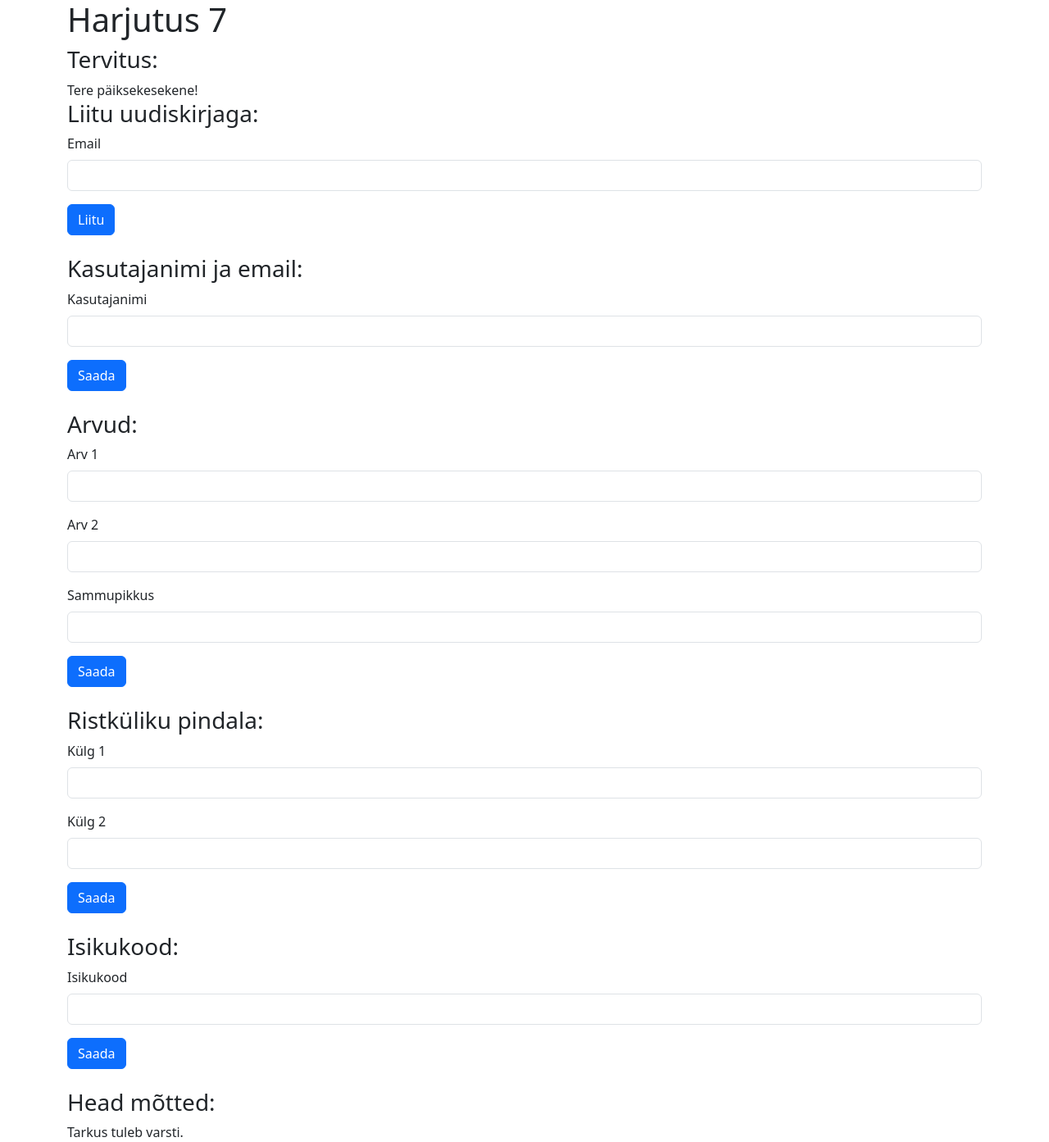
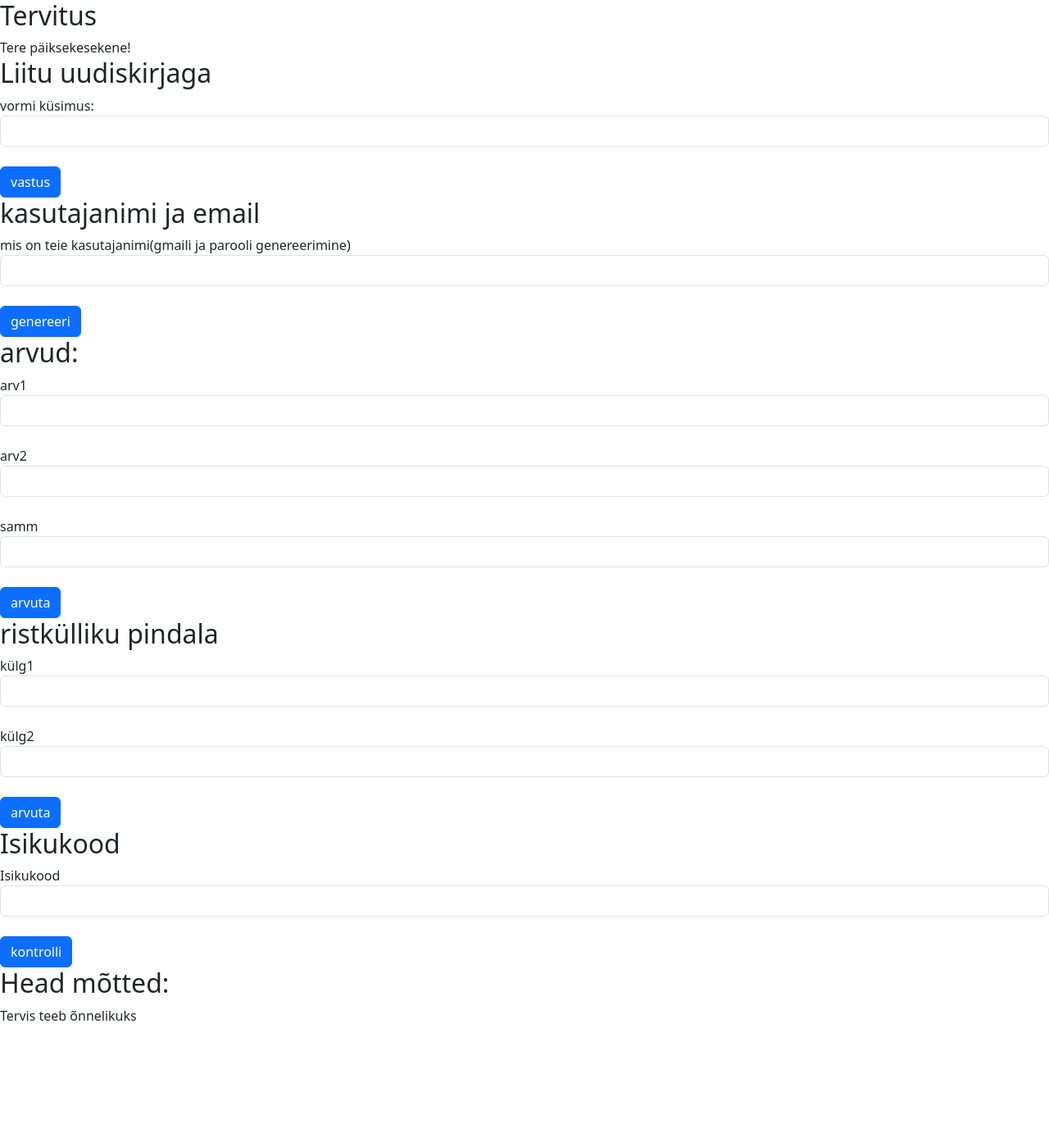
Before and after one commit to AlariLaine/php, a PHP site: page /php7.php in a window 1280 px wide. Shown: the whole page at 82% size. After the commit the page ends 1245 px from the top, so only its background shows below. Run offline with PHP 8.4, Linux system fonts and the light colour scheme.

Commit message:
NÜÜÜÜÜÜÜD

```diff
--- a/index.php
+++ b/index.php
@@ -16,7 +16,9 @@
      </header>
       <nav>
         <ul>
-            <li><a href="php1-3.php">Ylesanne 1-3</a></li>
+            <li><a href="php1.php">Ylesanne 1</a></li>
+            <li><a href="php2.php">Ylesanne 2</a></li>
+            <li><a href="php3.php">Ylesanne 3</a></li>
             <li><a href="php4.php">Ylesanne 4</a></li>
             <li><a href="php5.php">Ylesanne 5</a></li>
             <li><a href="php6.php">Ylesanne 6</a></li>
--- a/php7.php
+++ b/php7.php
@@ -1,179 +1,152 @@
 <!--Alari Laine
 16.05.2025 -->
 
-<!DOCTYPE html>
-<html lang="et">
+<!doctype html>
+<html lang="en">
   <head>
-    <meta charset="UTF-8">
+    <meta charset="utf-8">
     <meta name="viewport" content="width=device-width, initial-scale=1">
-    <title>Harjutus 7</title>
+    <title>funktsioonid</title>
     <link href="https://cdn.jsdelivr.net/npm/bootstrap@5.3.3/dist/css/bootstrap.min.css" rel="stylesheet" integrity="sha384-QWTKZyjpPEjISv5WaRU9OFeRpok6YctnYmDr5pNlyT2bRjXh0JMhjY6hW+ALEwIH" crossorigin="anonymous">
   </head>
   <body>
-    <div class="container">
-        <h1>Harjutus 7</h1>
-        <h3>Tervitus:</h3>
   <?php
-            function tervitus() {
+
+echo "<h2>Tervitus</h2>";
+function tervita(){
     echo "Tere päiksekesekene!";
 }
-            tervitus();
+tervita();
+
+echo "<h2>Liitu uudiskirjaga</h2>";
+
+function vorm(){
+    echo '<form method="get">';
+    echo 'vormi küsimus: <input type="text" name="vastus" class="form-control"><br>';
+    echo '<input type="submit" value="vastus" class="btn btn-primary"><br>';
+    echo '</form>';
+}
+
+vorm();
+
+echo "<h2>kasutajanimi ja email</h2>";
 ?>
+<form method="get">
+    mis on teie kasutajanimi(gmaili ja parooli genereerimine) <input type="text" name="kasutajanimi" class="form-control"><br>
+    <input type="submit" value="genereeri" class="btn btn-primary"><br>
+</form>
 
-        <br>
-        <h3>Liitu uudiskirjaga:</h3>
 <?php
-            function uudiskiri() {
-                return '<form action="" method="post">
-                    <div class="mb-3">
-                        <label class="form-label">Email</label>
-                        <input type="email" class="form-control">
-                    </div>
-                    <button type="submit" class="btn btn-primary">Liitu</button>
-                </form>';
-            }
-            echo uudiskiri();
-        ?>
+if (isset($_GET['kasutajanimi'])) {
+    $kasutaja = $_GET['kasutajanimi'];
+    function gmail($kasutaja){
+        return strtolower($kasutaja) . '@gmail.com';
+        echo "<h2>Teie email:</h2>";
+    echo gmail($kasutaja);
 
-        <br>
-        <h3>Kasutajanimi ja email:</h3>
-        <form action="" method="get">
-                <div class="mb-3">
-                    <label class="form-label">Kasutajanimi</label>
-                    <input type="text" class="form-control" name="kasutaja">
-                </div>
-                <button type="submit" class="btn btn-primary">Saada</button>
-            </form>
-        <?php
-            function kasutaja($kas_nimi) {
-                $kas_nimi = strtolower($kas_nimi);
-                $kas_email = "$kas_nimi@hkhk.edu.ee";
-                $kood = substr(str_shuffle("0123456789abcdefghijklmnopqrstuvwxyz"), 0, 7);
-                echo "Kasutajanimi: $kas_nimi<br>";
-                echo "Email: $kas_email<br>";
-                echo "Kood: $kood";
-            }
-            if (isset($_GET['kasutaja'])) {
-                kasutaja($_GET['kasutaja']);
-            }
-        ?>
-
-        <br>
-        <h3>Arvud:</h3>
-        <form action="" method="get">
-            <div class="mb-3">
-                <label class="form-label">Arv 1</label>
-                <input type="number" class="form-control" name="arv1">
-            </div>
-            <div class="mb-3">
-                <label class="form-label">Arv 2</label>
-                <input type="number" class="form-control" name="arv2">
-            </div>
-            <div class="mb-3">
-                <label class="form-label">Sammupikkus</label>
-                <input type="number" class="form-control" name="samm">
-            </div>
-            <button type="submit" class="btn btn-primary">Saada</button>
-        </form>
-        <?php
-            function arvud($arv1, $arv2, $samm) {
-                for ($arv = $arv1; $arv <= $arv2; $arv += $samm) {
-                    echo "$arv ";
-                    echo ", ";
-                }
+    echo "<h2>Teie kood:</h2>";
+    echo substr(uniqid(), -7);
 
     }
 
-            if (isset($_GET['arv1'], $_GET['arv2'], $_GET['samm'])) {
+ echo gmail($kasutaja);
+}
+
+echo "<h2>arvud:</h2>";
+?>
+<form method="get">
+    arv1 <input type="number" name="arv1" class="form-control"><br>
+    arv2 <input type="number" name="arv2" class="form-control"><br>
+    samm <input type="number" name="samm" class="form-control"><br>
+    <input type="submit" value="arvuta" class="btn btn-primary"><br>
+    <?php
+if (isset($_GET['arv1']) && isset($_GET['arv2']) && isset($_GET['samm']) && !empty($_GET['arv1']) && !empty($_GET['arv2']) && !empty($_GET['samm'])) {
     $arv1 = $_GET['arv1'];
     $arv2 = $_GET['arv2'];
     $samm = $_GET['samm'];
+
+    function arvud($arv1, $arv2, $samm){
+        echo "Arvud:<br>";
+        for($i = $arv1; $i <= $arv2; $i++){
+            if ($i % $samm == 0) {
+                echo $i . ", ";
+            }
+        }
+    }
+
     arvud($arv1, $arv2, $samm);
 }
+
+echo "<h2>ristkülliku pindala</h2>";
 ?>
-
-        <br>
-        <h3>Ristküliku pindala:</h3>
-        <form action="" method="get">
-            <div class="mb-3">
-                <label class="form-label">Külg 1</label>
-                <input type="number" class="form-control" name="kulg1">
-            </div>
-            <div class="mb-3">
-                <label class="form-label">Külg 2</label>
-                <input type="number" class="form-control" name="kulg2">
-            </div>
-            <button type="submit" class="btn btn-primary">Saada</button>
+<form method="get">
+    külg1 <input type="number" name="kulg1" class="form-control"><br>
+    külg2 <input type="number" name="kulg2" class="form-control"><br>
+    <input type="submit" value="arvuta" class="btn btn-primary"><br>
 </form>
 
 <?php
-            function pindala($kulg1, $kulg2) {
-                $pindala = $kulg1 * $kulg2;
-                echo "Pindala on $pindala ruutühikut.";
+if (isset($_GET['kulg1']) && isset($_GET['kulg2']) && !empty($_GET['kulg1']) && !empty($_GET['kulg2'])) {
+    $kulg1 = $_GET['kulg1'];
+    $kulg2 = $_GET['kulg2'];
+
+    function pindala($kulg1, $kulg2){
+        return $kulg1 * $kulg2;
+        echo "<h2>Pindala on:</h2>";
+        echo pindala($kulg1, $kulg2);
     }
 
-            if (isset($_GET['kulg1'], $_GET['kulg2'])) {
-                $kulg1 = $_GET['kulg1'];
-                $kulg2 = $_GET['kulg2'];
-                pindala($kulg1, $kulg2);
+   echo pindala($kulg1, $kulg2);
 }
+
+
+echo "<h2>Isikukood</h2>";
+?>
+<form method="get">
+    Isikukood <input type="number" name="isikukood" class="form-control"><br>
+    <input type="submit" value="kontrolli" class="btn btn-primary"><br>
+</form>
+<?php
+if (isset($_GET['isikukood']) && !empty($_GET['isikukood'])) {
+    $isikukood = $_GET['isikukood'];
+
+    function isikukood($isikukood){
+        $result = "";
+        if (strlen($isikukood) == 11) {
+            $result .= "Isikukood on õige pikkusega<br>";
+        } else {
+            $result .= "Isikukood on vale pikkusega<br>";
+        }
+
+        $result .= "sugu: ";
+        $result .= substr($isikukood, 0, 1) % 2 == 0 ? "Naine<br>" : "Mees<br>";
+        $result .= "sünniaeg: ";
+        $result .= substr($isikukood, 5, 2) . "." . substr($isikukood, 3, 2) . "." . substr($isikukood, 1, 2);
+
+        return $result;
+    }
+
+    echo isikukood($isikukood);
+}
+
+
+echo "<h2>Head mõtted:</h2>";
+
+function motted(){
+    $alus = array("Tarkus", "Õnn", "Armastus", "Rõõm", "Jõud", "Tervis", "Raha", "Edu", "Sõprus", "Pere");
+    $oeldis = array("on", "toob", "teeb", "aitab", "võimaldab", "tagab", "kingib", "tõstab", "aitab", "loob");
+    $sihitis = array("targaks", "õnnelikuks", "armastavaks", "rõõmsaks", "jõuliseks", "terveks", "jõukaks", "edukaks", "sõbralikuks", "perekeskseks");
+
+    $rand1 = rand(0, count($alus)-1);
+    $rand2 = rand(0, count($oeldis)-1);
+    $rand3 = rand(0, count($sihitis)-1);
+
+    echo $alus[$rand1] . " " . $oeldis[$rand2] . " " . $sihitis[$rand3];
+}
+
+motted();
 ?>
 
-        <br>
-        <h3>Isikukood:</h3>
-        <form action="" method="get">
-            <div class="mb-3">
-                <label class="form-label">Isikukood</label>
-                <input type="text" class="form-control" name="isikukood">
-            </div>
-            <button type="submit" class="btn btn-primary">Saada</button>
-        </form>
-
-        <?php
-            function isikukood($isikukood){
-                $isikukood = strval($isikukood);
-                if(strlen($isikukood) == 11){
-                    $sugu = substr($isikukood, 0, 1);
-                    if($sugu % 2 == 0){
-                        $sugu = "Naine";
-                    }else{
-                        $sugu = "Mees";
-                    }
-                    $paev = substr($isikukood, 5, 2);
-                    $kuu = substr($isikukood, 3, 2);
-                    $aasta = substr($isikukood, 1, 2);
-                    if($aasta > date("y")){
-                        $aasta = "19" . $aasta;
-                    }else{
-                        $aasta = "20" . $aasta;
-                    }
-                    $synnipaev = $paev . "." . $kuu . "." . $aasta;
-                    echo "Sugu: $sugu<br>";
-                    echo "Sünnipäev: $synnipaev";
-                }else{
-                    echo "Isikukood peab olema 11-kohaline!";
-                }
-            }
-
-            if (isset($_GET['isikukood'])) {
-                isikukood($_GET['isikukood']);
-            }
-        ?>
-
-        <br>
-        <h3>Head mõtted:</h3>
-        <?php
-            function motted(){
-                $alus = array("Tarkus", "Õnn", "Armastus");
-                $oeldis = array("on", "tuleb", "läheb");
-                $sihitis = array("kõigil", "varsti", "minema");
-                $sona1 = $alus[array_rand($alus)];
-                $sona2 = $oeldis[array_rand($oeldis)];
-                $sona3 = $sihitis[array_rand($sihitis)];
-                echo "$sona1 $sona2 $sona3.";
-            }
-            motted();
-        ?>
-    </div>
+    <script src="https://cdn.jsdelivr.net/npm/bootstrap@5.3.3/dist/js/bootstrap.bundle.min.js" integrity="sha384-YvpcrYf0tY3lHB60NNkmXc5s9fDVZLESaAA55NDzOxhy9GkcIdslK1eN7N6jIeHz" crossorigin="anonymous"></script>
   </body>
 </html>
```
Also changed, not shown: php1-3.php (deleted, +0 -94 lines), php1.php (added, +28 -0 lines), php2.php (added, +70 -0 lines), php3.php (added, +50 -0 lines). Lines whose indentation alone changed are shown as unchanged.
